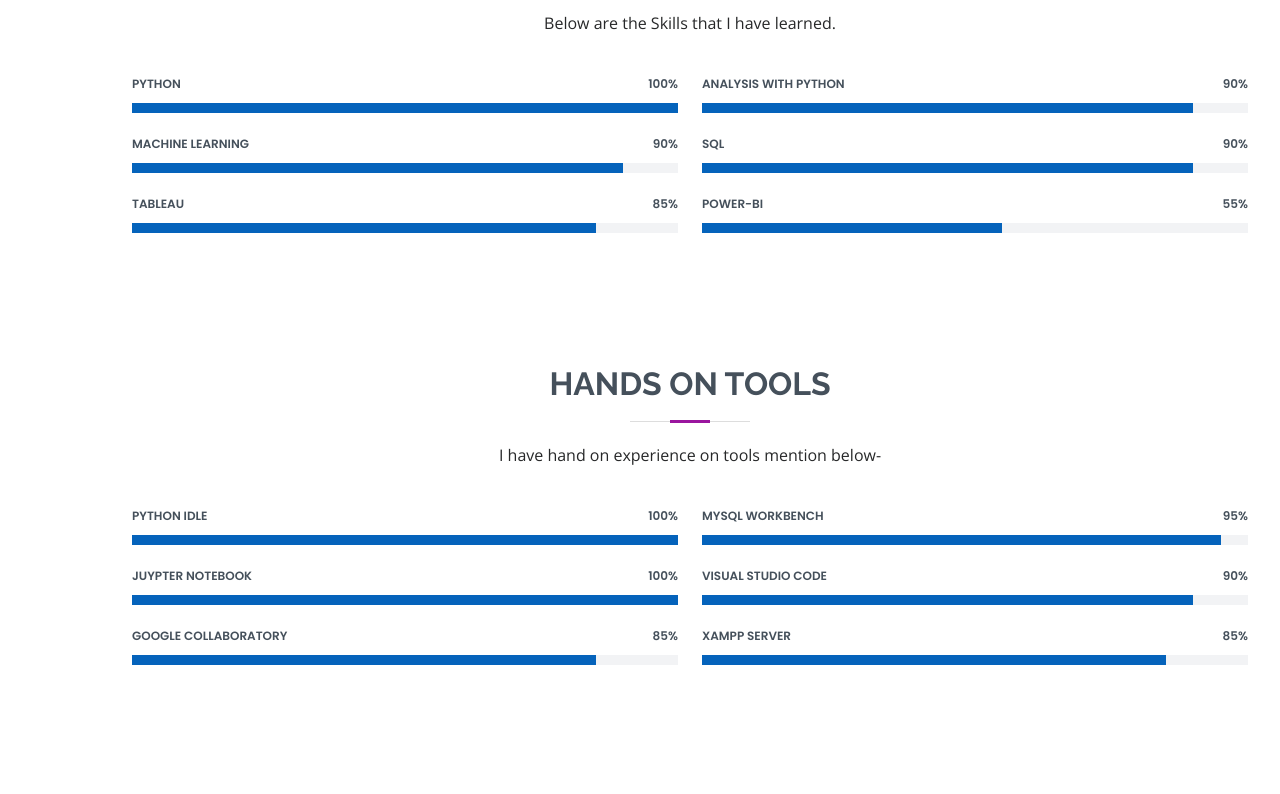
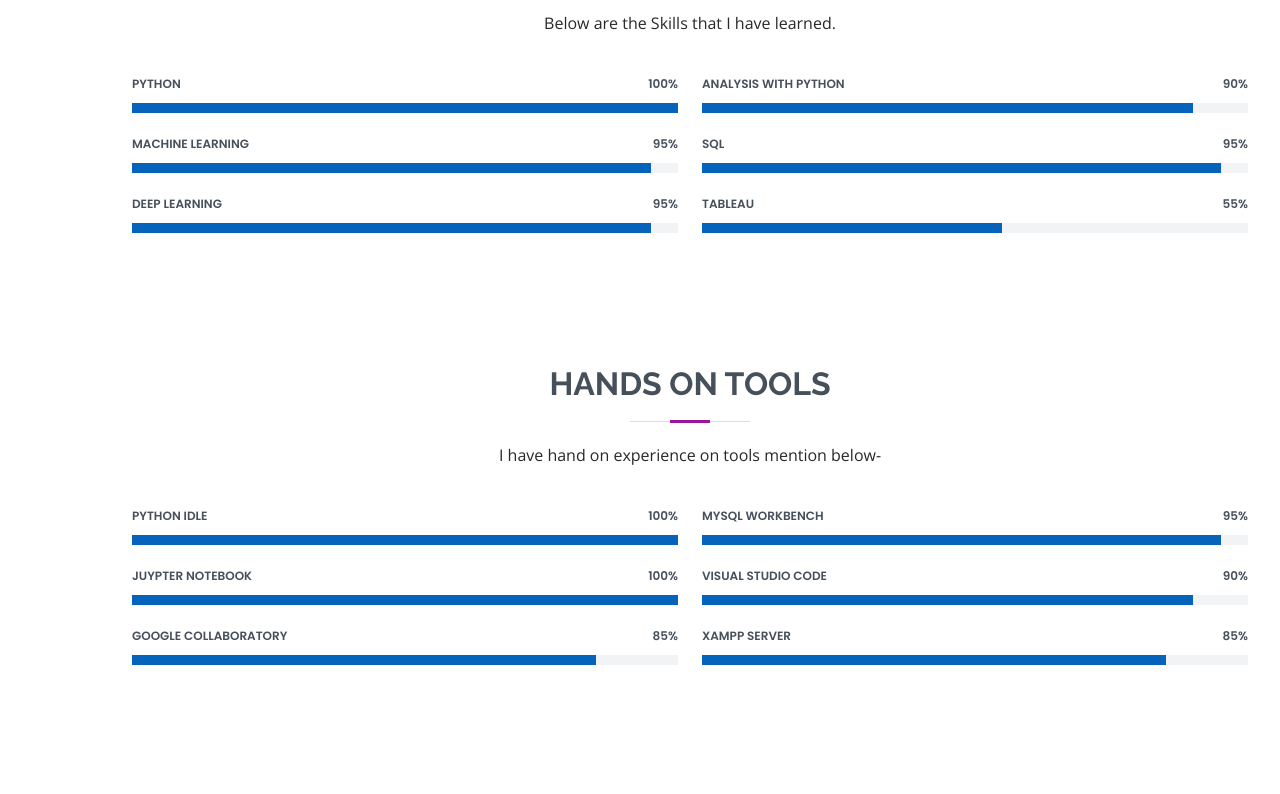
Before and after one commit to Dishant0210/Dishant_Thakur-Portfolio, a plain HTML site: page index.html in a window 1280 px wide. Shown: the part 1560-2354 px from the top of the page. Drawn offline with nearby package versions, Linux system fonts and the light colour scheme.

Commit message:
Update index.html

```diff
--- a/index.html
+++ b/index.html
@@ -143,16 +143,16 @@
             </div>
 
             <div class="progress">
-              <span class="skill">Machine learning <i class="val">90%</i></span>
+              <span class="skill">Machine learning <i class="val">95%</i></span>
               <div class="progress-bar-wrap">
-                <div class="progress-bar" role="progressbar" aria-valuenow="90" aria-valuemin="0" aria-valuemax="100"></div>
+                <div class="progress-bar" role="progressbar" aria-valuenow="95" aria-valuemin="0" aria-valuemax="100"></div>
               </div>
             </div>
 
             <div class="progress">
-              <span class="skill">Tableau<i class="val">85%</i></span>
+              <span class="skill">Deep Learning<i class="val">95%</i></span>
               <div class="progress-bar-wrap">
-                <div class="progress-bar" role="progressbar" aria-valuenow="85" aria-valuemin="0" aria-valuemax="100"></div>
+                <div class="progress-bar" role="progressbar" aria-valuenow="95" aria-valuemin="0" aria-valuemax="100"></div>
               </div>
             </div>
 
@@ -168,14 +168,14 @@
             </div>
 
             <div class="progress">
-              <span class="skill">Sql <i class="val">90%</i></span>
+              <span class="skill">Sql <i class="val">95%</i></span>
               <div class="progress-bar-wrap">
-                <div class="progress-bar" role="progressbar" aria-valuenow="90" aria-valuemin="0" aria-valuemax="100"></div>
+                <div class="progress-bar" role="progressbar" aria-valuenow="95" aria-valuemin="0" aria-valuemax="100"></div>
               </div>
             </div>
 
             <div class="progress">
-              <span class="skill">Power-Bi <i class="val">55%</i></span>
+              <span class="skill">Tableau <i class="val">55%</i></span>
               <div class="progress-bar-wrap">
                 <div class="progress-bar" role="progressbar" aria-valuenow="55" aria-valuemin="0" aria-valuemax="100"></div>
               </div>
@@ -383,13 +383,13 @@
           <div class="col-lg-4 col-md-6 d-flex align-items-stretch mt-4" data-aos="zoom-in" data-aos-delay="100">
             <div class="icon-box iconbox-yellow">
               <div class="icon">
-                <img src="assets/img/hacker rank.png" width="150" height="100">
+                <img src="assets/img/Sql.png" width="150" height="100">
 
 
               </div>
-              <h4><a href="">HackerRank Python(Basic)</a></h4>
-              <p>Recieved certificate for python in HackerRank website</p>
-              <button type=button class="btn btn-success" onclick=" window.open('https://www.hackerrank.com/certificates/iframe/e0d9e1daf1b1'); return true;"> View </button>
+              <h4><a href="">Sql</a></h4>
+              <p>Recieved certificate for SQL from It vedant</p>
+              <button type=button class="btn btn-success" onclick=" window.open('https://ibb.co/jkcqmRj'); return true;"> View </button>
 
             </div>
           </div>
@@ -404,6 +404,8 @@
               <h4><a href="">IBM Certifed in Python For Data Science</a></h4>
               <p>Recieved certificate for data science in python by IBM</p>
               <button type=submit class="btn btn-success" onclick="window.open('https://ibb.co/8BrDKkr'); return true;"> View </button>
+
+
 
             </div>
           </div>
```
